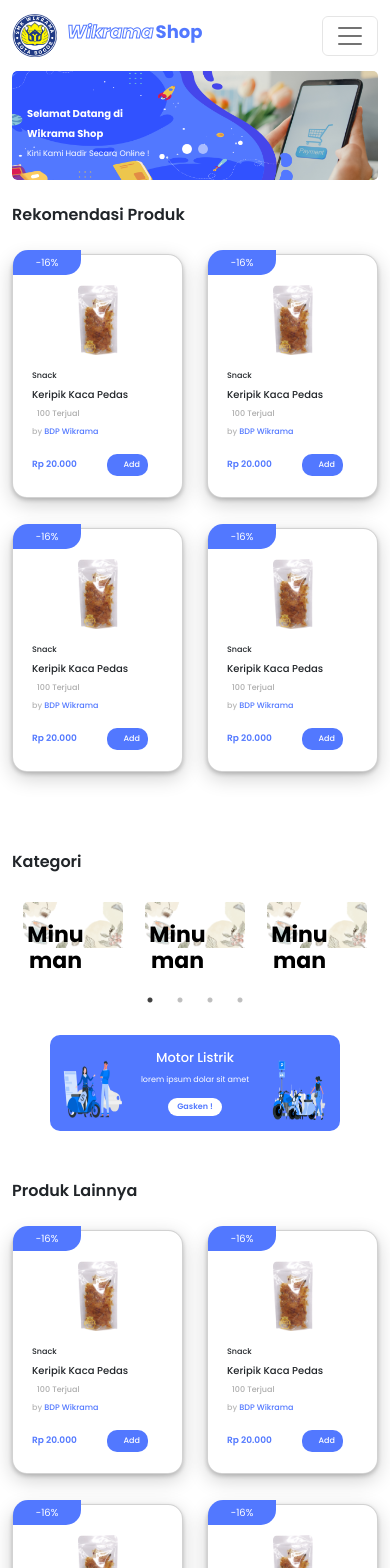
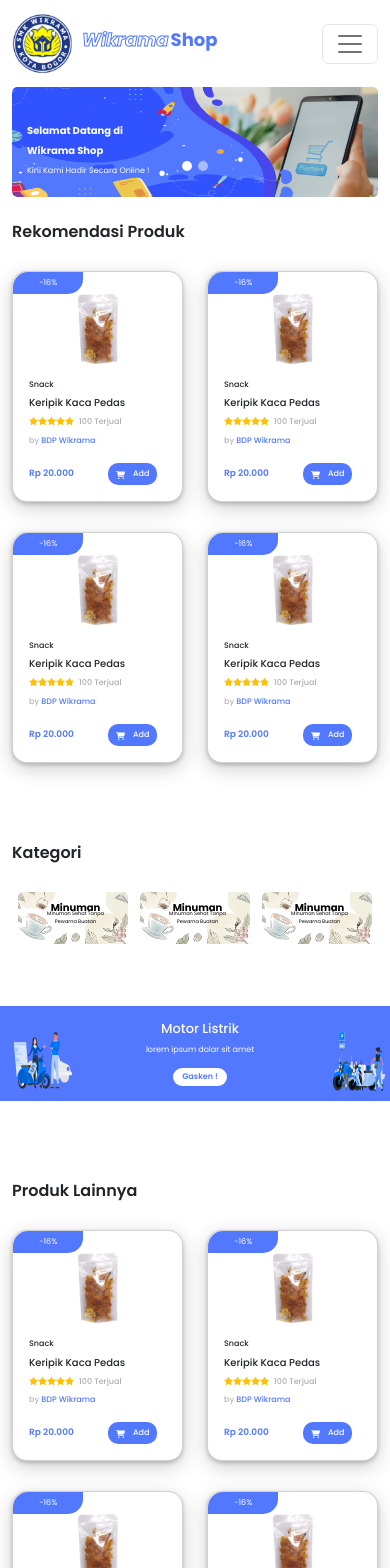
Before and after one commit to alvanfath/Wikrama-Shop-Jamsut, a React (Create React App) app: page / in a window 390 px wide. Shown: the top 1568 px of the page. Built offline with nearby package versions, Linux system fonts and the light colour scheme.

Commit message:
responsive landing

```diff
--- a/public/index.html
+++ b/public/index.html
@@ -5,6 +5,7 @@
     <link rel="icon" href="%PUBLIC_URL%/favicon.ico" />
     <meta name="viewport" content="width=device-width, initial-scale=1" />
     <meta name="theme-color" content="#000000" />
+    <link rel="stylesheet" href="https://cdnjs.cloudflare.com/ajax/libs/font-awesome/6.3.0/css/all.min.css" integrity="sha512-SzlrxWUlpfuzQ+pcUCosxcglQRNAq/DZjVsC0lE40xsADsfeQoEypE+enwcOiGjk/bSuGGKHEyjSoQ1zVisanQ==" crossorigin="anonymous" referrerpolicy="no-referrer" />
     <meta
       name="description"
       content="Web site created using create-react-app"
@@ -24,7 +25,7 @@
       work correctly both with client-side routing and a non-root public URL.
       Learn how to configure a non-root public URL by running `npm run build`.
     -->
-    <title>React App</title>
+    <title>Wikrama Shop</title>
   </head>
   <body>
     <noscript>You need to enable JavaScript to run this app.</noscript>
@@ -39,5 +40,6 @@
       To begin the development, run `npm start` or `yarn start`.
       To create a production bundle, use `npm run build` or `yarn build`.
     -->
+    <script src="https://cdn.jsdelivr.net/npm/bootstrap@5.3.0-alpha1/dist/js/bootstrap.bundle.min.js"></script>
   </body>
 </html>
--- a/src/pages/home/Landing.js
+++ b/src/pages/home/Landing.js
@@ -169,7 +169,7 @@
             {/* end rekomendasi produk */}
             <CardKategori />
             {/* cta motor */}
-            <section className="small-section">
+            <section className="">
                 <div className="container bg-blue card-cta">
                     <div className="row">
                         <div className="col-3 col-md-4 col-lg-4">
@@ -188,7 +188,7 @@
             </section>
             {/* end cta motor */}
             {/* produk lainnya */}
-            <section className="small-section">
+            <section className="half-section">
                 <div className="container">
                     <div className="col-12">
                         <h1 className="title-text">Produk Lainnya</h1>
--- a/src/style/custom.css
+++ b/src/style/custom.css
@@ -1,11 +1,24 @@
 /* background */
-.bg-blue {background-color: #5278Ff;}
-.bg-white {background-color: white !important;}
-.bg-red {background-color: red !important;}
+.bg-blue {
+    background-color: #5278Ff;
+}
+
+.bg-white {
+    background-color: white !important;
+}
+
+.bg-red {
+    background-color: red !important;
+}
 
 /* section */
-section.half-section {padding: 80px 0;}
-section.small-section {padding: 25px 0;}
+section.half-section {
+    padding: 80px 0;
+}
+
+section.small-section {
+    padding: 25px 0;
+}
 
 /* button */
 button.btn-outline {
@@ -20,10 +33,12 @@
     color: black;
     transition: 0.3s;
 }
+
 button.btn-outline:hover {
     background-color: #5278Ff;
     color: white;
 }
+
 button.btn-solid {
     padding: 6px 22px;
     background-color: #5278Ff;
@@ -36,6 +51,7 @@
     color: white;
     transition: 0.3s;
 }
+
 button.btn-white {
     padding: 6px 22px;
     background-color: #ffffff;
@@ -48,9 +64,11 @@
     color: #5278Ff;
     transition: 0.3s;
 }
+
 button.btn-white:hover {
     background-color: #f0f0f0;
 }
+
 button.btn-solid:hover {
     background-color: #052cb6;
 }
@@ -99,6 +117,7 @@
     width: 10px !important;
     height: 10px !important;
 }
+
 .carousel-item img {
     border-radius: 20px;
 }
@@ -129,6 +148,7 @@
     display: flex;
 
 }
+
 .header-sosmed i {
     cursor: pointer;
     font-size: 20px;
@@ -138,6 +158,7 @@
     padding: 10px;
     /* border-radius: 100%; */
 }
+
 .title-text {
     font-style: normal;
     font-weight: 600;
@@ -153,6 +174,7 @@
     border-radius: 15px !important;
     box-shadow: 0 2px 4px 0 rgba(0, 0, 0, 0.2), 0 6px 20px 0 rgba(0, 0, 0, 0.19) !important;
 }
+
 span.card-badge {
     color: white;
     border-radius: 15px 0px 15px 0px;
@@ -163,6 +185,7 @@
     background-color: #5278Ff;
     padding: 5px 5px;
 }
+
 .card-img-top {
     width: 85px !important;
     margin: 0 auto;
@@ -234,7 +257,7 @@
 }
 
 .card.categories img {
-    width: 360px !important;
+    width: 415px !important;
 }
 
 .text-card-categories {
@@ -389,6 +412,7 @@
     h5.card-harga {
         font-size: 18px;
     }
+
     button.card-button {
         display: flex;
         padding: 8px 10px;
@@ -398,18 +422,21 @@
     .icon-shop {
         font-size: 13px;
     }
-    .card-img-top{
+
+    .card-img-top {
         width: 75px !important;
     }
+
     .card.categories img {
         width: 300px !important;
     }
 }
 
 @media only screen and (min-width: 768px) and (max-width: 1023px) {
-    .title-text{
+    .title-text {
         font-size: 28px;
     }
+
     .carousel-caption {
         bottom: 5% !important;
     }
@@ -425,6 +452,7 @@
     .header-sosmed i {
         font-size: 12px;
     }
+
     .card {
         margin-bottom: 30px;
         padding: 10px 3px;
@@ -436,29 +464,37 @@
         left: -3px;
         padding: 5px 5px;
     }
-    .card-img-top{
+
+    .card-img-top {
         width: 55px !important;
     }
-    .card-body h6{
+
+    .card-body h6 {
         font-size: 10px;
     }
-    .card-body h5{
+
+    .card-body h5 {
         font-size: 12px;
     }
-    .card-icon{
+
+    .card-icon {
         font-size: 10px;
     }
-    h6.card-sold{
+
+    h6.card-sold {
         font-size: 10px;
     }
-    .card-by{
+
+    .card-by {
         font-size: 10px;
     }
+
     h5.card-harga {
         position: relative;
         top: 5px;
         font-size: 11px;
     }
+
     button.card-button {
         position: relative;
         left: -10px;
@@ -466,72 +502,94 @@
         padding: 5px 8px;
         font-size: 10px;
     }
+
     .icon-shop {
         margin-top: 3px;
         font-size: 9px;
     }
+
     .card.categories img {
         width: 220px !important;
     }
-    .txt-card-categories{
+
+    .txt-card-categories {
         position: relative;
-        top:0px;
+        top: 0px;
     }
-    .text-card-categories{
+
+    .text-card-categories {
         font-size: 22px !important;
     }
-    .carousel-caption .tag-card-categories{
+
+    .carousel-caption .tag-card-categories {
         font-size: 11px !important;
     }
-    .card-cta img{
+
+    .card-cta img {
         width: 160px;
     }
-    .txt-cta-motor{
+
+    .txt-cta-motor {
         position: relative;
         top: 5px;
     }
-    .txt-cta-motor h1{
+
+    .txt-cta-motor h1 {
         font-size: 26px;
     }
-    .txt-cta-motor p{
+
+    .txt-cta-motor p {
         font-size: 12px;
     }
-    button.btn-white{
+
+    button.btn-white {
         font-size: 12px;
     }
-    button.btn-solid{
+
+    button.btn-solid {
         font-size: 15px;
     }
-    .logo-footer img{
+
+    .logo-footer img {
         width: 90px !important;
     }
-    .txt-footer-logo h1{
+
+    .txt-footer-logo h1 {
         font-size: 26px;
     }
-    .txt-footer-logo h2{
+
+    .txt-footer-logo h2 {
         font-size: 24px;
     }
-    .footer-text h3{
+
+    .footer-text h3 {
         font-size: 16px;
     }
-    .footer-text p{
+
+    .footer-text p {
         font-size: 13px;
     }
 }
+
 @media only screen and (min-width: 320px) and (max-width: 767px) {
-    .navbar-brand img{
+    section
+    .navbar-brand img {
         width: 45px;
         height: 45px;
     }
-    .navbar-brand h4{
+
+    .navbar-brand h4 {
         font-size: 18px;
     }
-    .carousel-item img{
+
+    .carousel-item img {
         border-radius: 5px;
     }
-    .title-text{
+
+    .title-text {
         font-size: 16px;
     }
+
     .carousel-caption {
         bottom: -16px !important;
         left: 15px !important;
@@ -548,40 +606,49 @@
     .header-sosmed i {
         display: none;
     }
+
     .card {
         margin-bottom: 30px;
-        padding: 5px 3px;
+        padding: 0px 0px;
     }
 
     span.card-badge {
-        font-size: 10px;
-        top: -10px;
-        left: -3px;
+        font-size: 8px;
+        top: 0px;
+        left: -0px;
         padding: 5px 5px;
     }
-    .card-img-top{
+
+    .card-img-top {
         width: 40px !important;
     }
-    .card-body h6{
+
+    .card-body h6 {
         font-size: 8px;
     }
-    .card-body h5{
+
+    .card-body h5 {
         font-size: 10px;
     }
-    .card-icon{
+
+    .card-icon {
         font-size: 8px;
     }
-    h6.card-sold{
+
+    h6.card-sold {
         font-size: 8px;
     }
-    .card-by{
+
+    .card-by {
         font-size: 8px;
     }
+
     h5.card-harga {
         position: relative;
         top: 5px;
         font-size: 9px;
     }
+
     button.card-button {
         position: relative;
         left: -15px;
@@ -589,65 +656,94 @@
         padding: 5px 8px;
         font-size: 8px;
     }
+
     .icon-shop {
         margin-top: 3px;
         font-size: 8px;
     }
+
     .card.categories img {
-        width: 100px !important;
+        width: 110px !important;
     }
-    .txt-card-categories{
+
+    .txt-card-categories {
         position: relative;
-        top:0px;
+        top: 0px;
+
     }
-    .text-card-categories{
-        font-size: 22px !important;
+    .slick-dots{
+        display: none !important;
     }
-    .carousel-caption .tag-card-categories{
-        font-size: 11px !important;
+
+    .text-card-categories {
+        font-size: 10px !important;
+        position: relative;
+        top: -10px;
+        left: 20px;
+
     }
-    .card-cta{
-        width: 290px !important;
+
+    .carousel-caption .tag-card-categories {
+        font-size: 5px !important;
+        position: relative;
+        top: -22px !important;
+        left: 20px;
     }
-    .card-cta img{
-position: relative;
-top: 15px;
-        width: 60px;
-        height: 60px;
-    }
-    .txt-cta-motor{
+
+    .card-cta {
+        border-radius:0px;
+        width: 400px !important;
+     }
+
+     .card-cta img {
+         position: relative;
+         top: 15px;
+         width: 60px;
+         height: 60px;
+     }
+
+    .txt-cta-motor {
         position: relative;
         top: 5px;
     }
-    .txt-cta-motor h1{
+
+    .txt-cta-motor h1 {
         font-size: 13px;
     }
-    .txt-cta-motor p{
+
+    .txt-cta-motor p {
         font-size: 8px;
     }
-    button.btn-white{
+
+    button.btn-white {
         padding: 3px 9px;
         position: relative;
         top: -10px;
         font-size: 8px;
     }
-    button.btn-solid{
+
+    button.btn-solid {
         font-size: 10px;
     }
-    .logo-footer img{
+
+    .logo-footer img {
         width: 50px !important;
         height: 50px !important;
     }
-    .txt-footer-logo h1{
+
+    .txt-footer-logo h1 {
         font-size: 18px;
     }
-    .txt-footer-logo h2{
+
+    .txt-footer-logo h2 {
         font-size: 18px;
     }
-    .footer-text h3{
+
+    .footer-text h3 {
         font-size: 14px;
     }
-    .footer-text p{
+
+    .footer-text p {
         font-size: 10px;
     }
 }
```
